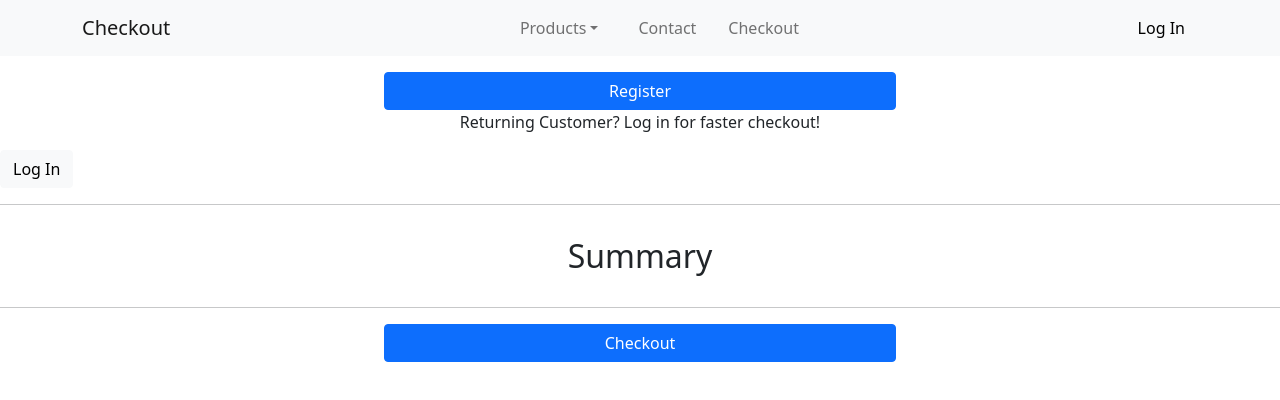
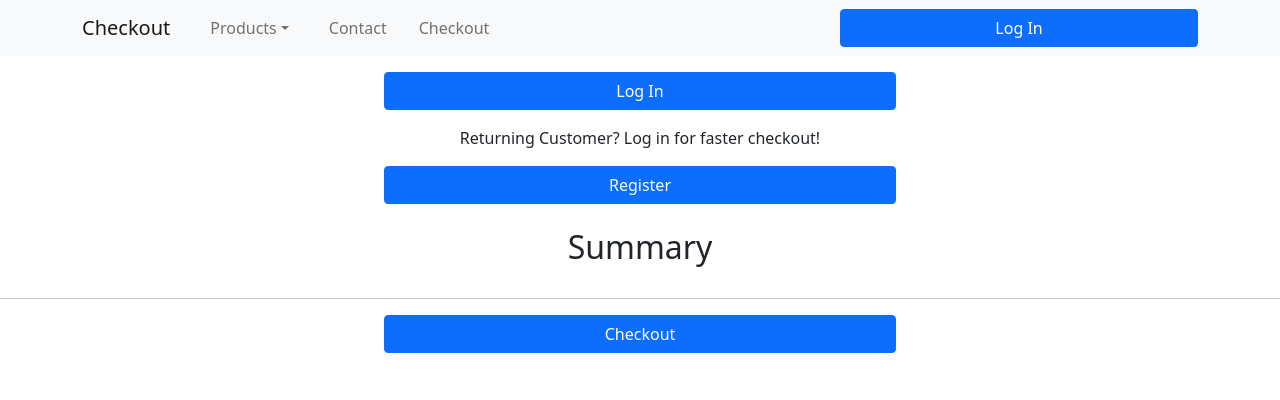
Before and after one commit to adam-paul952/darling-pretty, a React (Create React App) app: page /order/checkout in a window 1280 px wide. Shown: the top 400 px of the page. Built offline with nearby package versions, Linux system fonts and the light colour scheme; no server answers.

Commit message:
Refactored Client Information input

```diff
--- a/src/components/LoginButton.js
+++ b/src/components/LoginButton.js
@@ -6,7 +6,11 @@ const LoginButton = () => {
   const { loginWithRedirect } = useAuth0();
   return (
     <>
-      <Button variant="light" onClick={() => loginWithRedirect()}>
+      <Button
+        className="centerButton"
+        variant="primary"
+        onClick={() => loginWithRedirect()}
+      >
         Log In
       </Button>
     </>
--- a/src/screens/Checkout.js
+++ b/src/screens/Checkout.js
@@ -1,28 +1,61 @@
-import React from "react";
+import React, { useState } from "react";
 import { Button, Row, Col } from "react-bootstrap";
-import { Link } from "react-router-dom";
+
+import { useAuth0 } from "@auth0/auth0-react";
 
 import Header from "../components/Header";
 import PaymentMethod from "../components/PaymentMethod";
 import LoginButton from "../components/LoginButton";
 
+import RegisterUser from "./register/Register";
+
 const Checkout = () => {
+  const { isAuthenticated } = useAuth0();
+  const [showRegister, setShowRegister] = useState(false);
   return (
     <>
       <Header title="Checkout" />
-      <div className="my-3">
-        <Button as={Link} to="/register" className="centerButton">
-          Register
-        </Button>
-        <p className="centerText">
-          Returning Customer? Log in for faster checkout!
-        </p>
+      <div className=" my-3">
+        {isAuthenticated ? (
+          <Row>
+            <Col className="mb-3">
+              <Button className="centerButton">Profile</Button>
+            </Col>
+          </Row>
+        ) : (
+          <>
+            <Row>
+              <Col className="mb-3">
+                <LoginButton />
+              </Col>
+            </Row>
+            <Row>
+              <Col>
+                <p className="centerText">
+                  Returning Customer? Log in for faster checkout!
+                </p>
+              </Col>
+            </Row>
+          </>
+        )}
         <Row>
-          <Col>
-            <LoginButton />
+          <Col className="mb-2">
+            <Button
+              onClick={() => {
+                setShowRegister(!showRegister);
+              }}
+              className="centerButton"
+            >
+              Register
+            </Button>
           </Col>
         </Row>
-        <hr />
+        {showRegister && (
+          <>
+            <RegisterUser />
+            <hr />
+          </>
+        )}
         <SummaryInformation />
         <hr />
         <PaymentMethod />
--- a/src/screens/register/ContactInfo.js
+++ b/src/screens/register/ContactInfo.js
@@ -2,7 +2,15 @@ import React from "react";
 import PropTypes from "prop-types";
 import { Button, Col, Form, Row } from "react-bootstrap";
 
-const ContactInformation = ({ clientInfo, setClientInfo }) => {
+import { useAuth0 } from "@auth0/auth0-react";
+
+const ContactInformation = ({
+  clientInfo,
+  setClientInfo,
+  showAddressInfo,
+  setShowAddressInfo,
+}) => {
+  const { isAuthenticated } = useAuth0();
   const { firstName, lastName, phoneNumber } = clientInfo;
 
   const formatPhoneNumber = (value) => {
@@ -95,7 +103,16 @@ const ContactInformation = ({ clientInfo, setClientInfo }) => {
           <Col></Col>
         </Row>
       </Form>
-      <Button className="mt-1 centerButton">Next: Adress Information</Button>
+      {!showAddressInfo && !isAuthenticated && (
+        <Button
+          className="mt-1 centerButton"
+          onClick={() => {
+            setShowAddressInfo(true);
+          }}
+        >
+          Next: Address Information
+        </Button>
+      )}
     </>
   );
 };
@@ -105,4 +122,6 @@ export default ContactInformation;
 ContactInformation.propTypes = {
   clientInfo: PropTypes.object.isRequired,
   setClientInfo: PropTypes.func.isRequired,
+  showAddressInfo: PropTypes.bool.isRequired,
+  setShowAddressInfo: PropTypes.func.isRequired,
 };
--- a/src/screens/register/Register.js
+++ b/src/screens/register/Register.js
@@ -1,17 +1,16 @@
 import React, { useEffect, useState } from "react";
 
-import Header from "../../components/Header";
 import useClientInfo from "../../utils/useClientInfo";
 
 import ShippingInformation from "./ShippingInfo";
 import ContactInformation from "./ContactInfo";
-import LoginInformation from "./LoginInformation";
 
 const RegisterUser = () => {
   const { createClientData } = useClientInfo();
 
+  const [showAddressInfo, setShowAddressInfo] = useState(false);
+
   const [clientInfo, setClientInfo] = useState({
-    login: { email: "", password: "" },
     name: { firstName: "", lastName: "" },
     phoneNumber: "",
     billing: {
@@ -33,19 +32,21 @@ const RegisterUser = () => {
   }, [clientInfo]);
   return (
     <>
-      <Header title="Register" />
-      <LoginInformation clientInfo={clientInfo} setClientInfo={setClientInfo} />
       <ContactInformation
         clientInfo={clientInfo}
         setClientInfo={setClientInfo}
+        showAddressInfo={showAddressInfo}
+        setShowAddressInfo={setShowAddressInfo}
       />
-      <hr />
-      <ShippingInformation
-        clientInfo={clientInfo}
-        setClientInfo={setClientInfo}
-        handleSubmit={handleSubmit}
-      />
-      <hr />
+      {showAddressInfo && (
+        <>
+          <ShippingInformation
+            clientInfo={clientInfo}
+            setClientInfo={setClientInfo}
+            handleSubmit={handleSubmit}
+          />
+        </>
+      )}
     </>
   );
 };
--- a/src/screens/register/ShippingInfo.js
+++ b/src/screens/register/ShippingInfo.js
@@ -1,8 +1,12 @@
 import React from "react";
 import PropTypes from "prop-types";
+import { Link } from "react-router-dom";
 import { Button, Col, Form, Row } from "react-bootstrap";
 
+import { useAuth0 } from "@auth0/auth0-react";
+
 const ShippingInformation = ({ clientInfo, setClientInfo, handleSubmit }) => {
+  const { isAuthenticated } = useAuth0();
   const { address1, address2, city, province, postalCode, country } =
     clientInfo;
 
@@ -123,9 +127,15 @@ const ShippingInformation = ({ clientInfo, setClientInfo, handleSubmit }) => {
           </Form.Group>
         </Row>
       </Form>
-      <Button className="centerButton" onClick={() => handleSubmit()}>
-        Submit User Data
-      </Button>
+      {isAuthenticated ? (
+        <Button as={Link} to="/order/checkout" className="centerButton">
+          Confirm Billing Information
+        </Button>
+      ) : (
+        <Button className="centerButton" onClick={() => handleSubmit()}>
+          Submit Information
+        </Button>
+      )}
     </>
   );
 };
```
